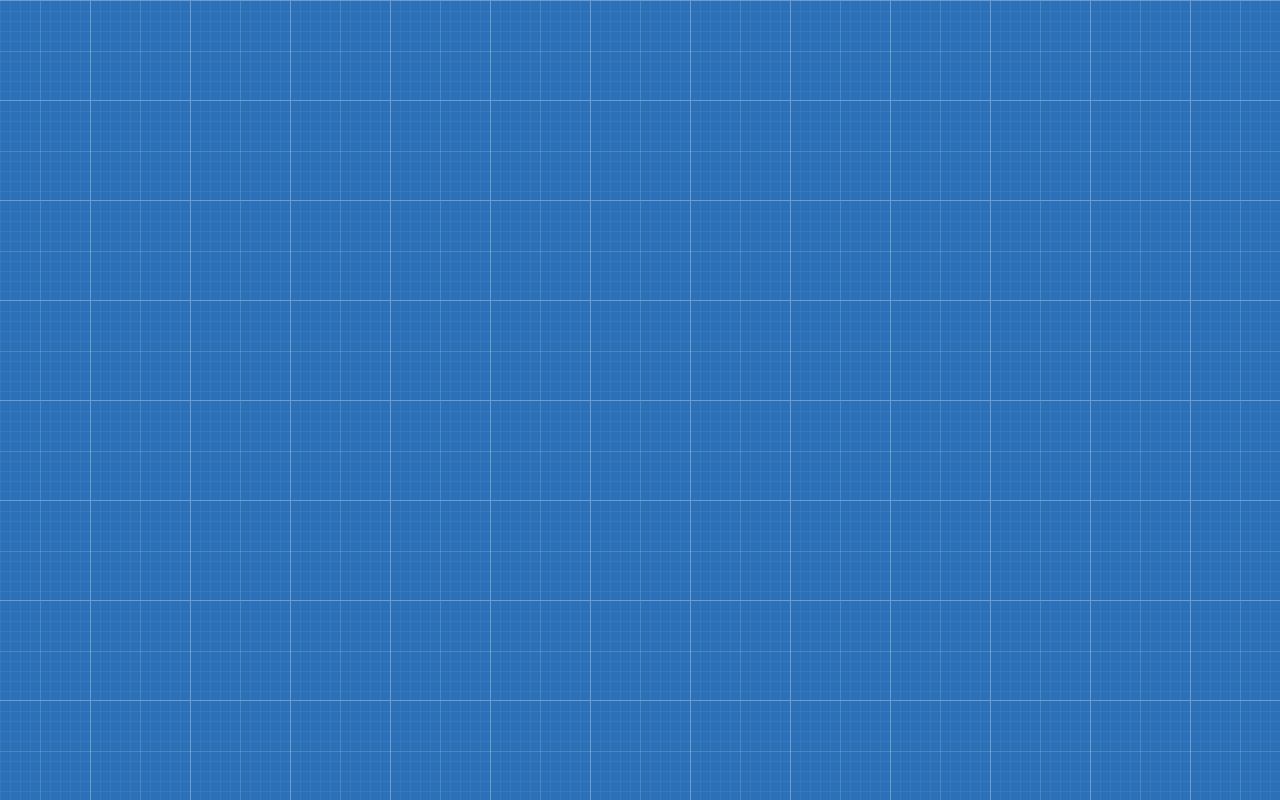
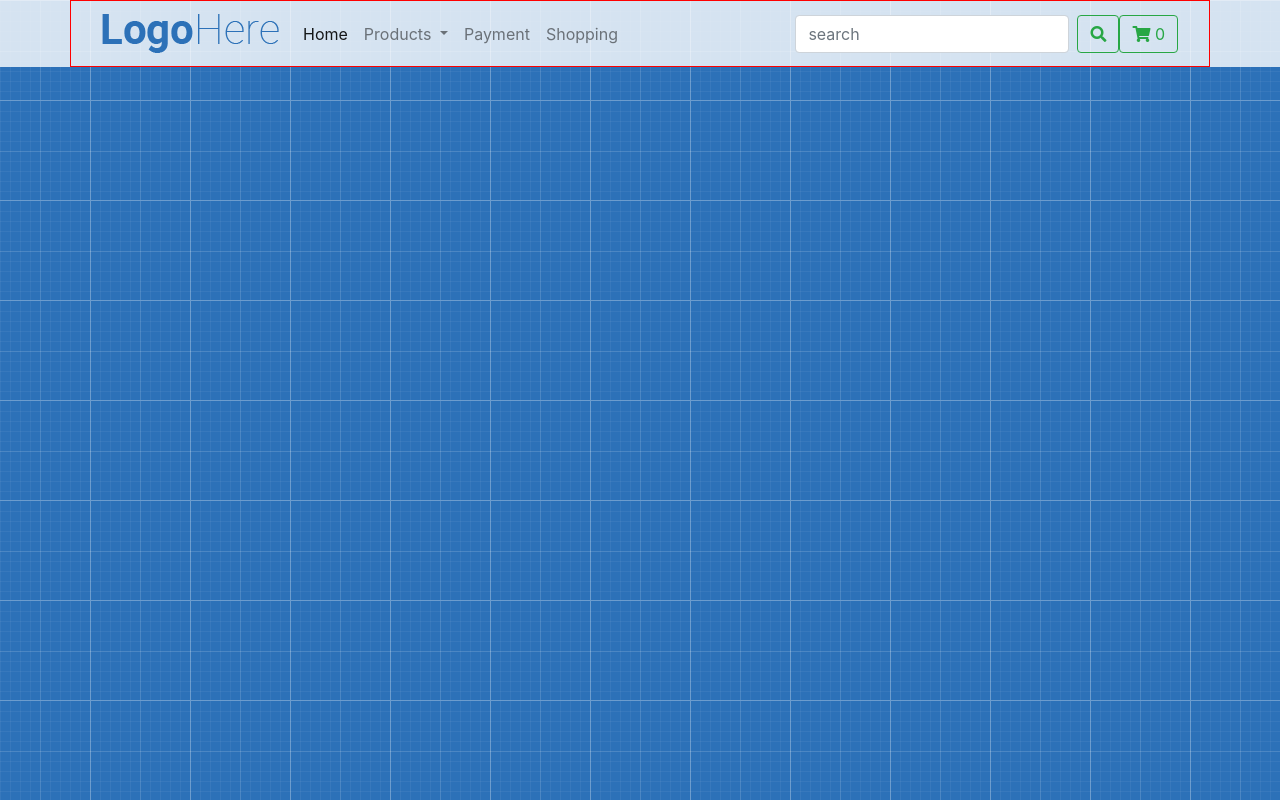
Before and after one commit to ItsMari0/Front-End_shop-Template, a plain HTML site: page index.html in a window 1280 px wide. Drawn offline with Linux system fonts and the light colour scheme.

Commit message:
создана панель навигации

```diff
--- a/assets/css/style.css
+++ b/assets/css/style.css
@@ -1,5 +1,14 @@
 .header-navbar {
   background-color: rgba(255, 255, 255, 0.8);
+}
+
+.container {
+  width: 100%;
+  margin-right: auto;
+  margin-left: auto;
+  padding-left: 15px;
+  padding-right: 15px;
+  border: 1px solid red;
 }
 
 body {
--- a/assets/scss/_header.scss
+++ b/assets/scss/_header.scss
@@ -6,4 +6,10 @@
 }
 
 .container{
+  width: 100%;
+  margin-right: auto;
+  margin-left: auto;
+  padding-left: $gap;
+  padding-right: $gap;
+  border: 1px solid red;
 }
--- a/index.html
+++ b/index.html
@@ -19,6 +19,54 @@
 
 
       <div class="container">
+
+        <nav class="navbar navbar-expand-lg navbar-light">
+          <a href="#" class="navbar-brand">
+            <img src="assets/img/icon-3.png" alt="logo">
+          </a>
+
+          <div class="collapse navbar-collapse" id="navbarSupportedContent">
+            <ul class="navbar-nav mr-auto">
+              <li class="nav-item active">
+                <a href="#" class="nav-link">Home</a>
+              </li>
+              <li class="nav-item dropdown">
+                <a href="#" class="nav-link dropdown-toggle" id="navbarDropdown" role="button" data-toggle="dropdown"
+                  aria-haspopup="true" aria-expanded="false">
+                  Products
+                </a>
+                <div class="dropdown-menu" aria-labelledby="navbarDropdown">
+                  <a href="#" class="dropdown-item">Lorem ipsum dolor</a>
+                  <a href="#" class="dropdown-item">Sit amet</a>
+                  <div class="dropdown-divider"></div>
+                  <a href="#" class="dropdown-item">Consectetur adipisicing</a>
+                  <a href="#" class="dropdown-item">Architecto consequatur</a>
+                </div>
+              </li>
+              <li class="nav-item">
+                <a href="#" class="nav-link">Payment</a>
+              </li>
+              <li class="nav-item">
+                <a href="#" class="nav-link">Shopping</a>
+              </li>
+            </ul>
+
+            <form class="form-inline my-2 my-lg-0 page-header__navbar-search">
+              <input type="search" class="form-control mr-sm-2" placeholder="search" aria-label="Search">
+              <button class="btn btn-outline-success my-2 my-sm-0" type="submit">
+                <i class="fas fa-search" aria-hidden="true"></i>
+              </button>
+            </form>
+
+            <button class="btn btn-outline-success my-2 my-sm-0 page-header__cart-btn" type="submit">
+              <i class="fas fa-shopping-cart" aria-hidden="true"></i>
+              <span class="page-header__cart-counter" id="cart-counter-label">0</span>
+            </button>
+
+          </div>
+
+        </nav>
+
       </div>
     </div>
 
```
